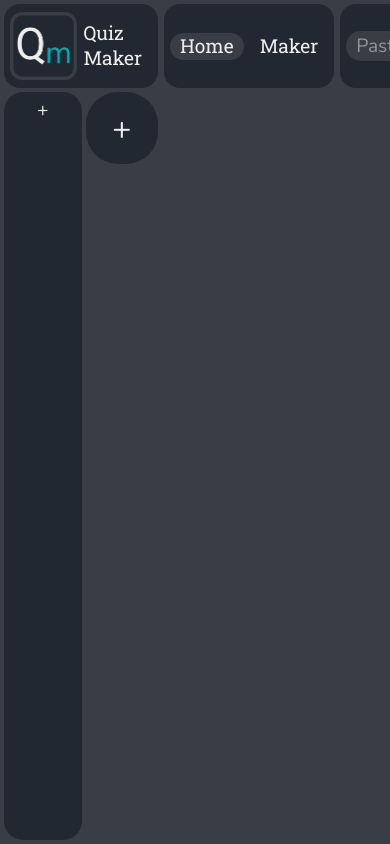
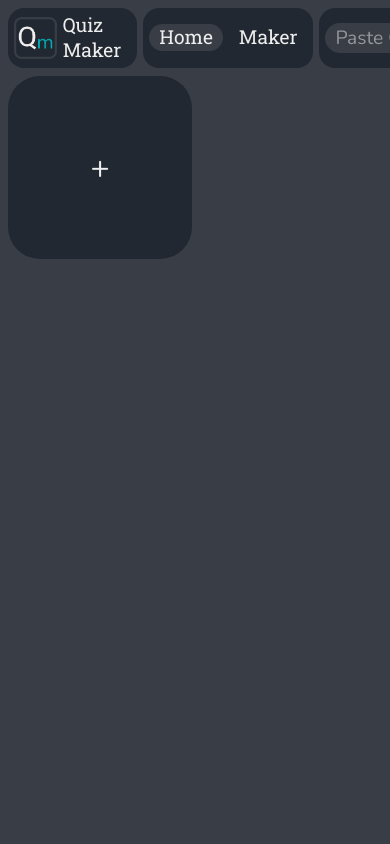
Before and after one commit to BitBoyTD/ReactQuizMaker, a React (Vite) app: page / in a window 390 px wide. Built offline with nearby package versions, Linux system fonts and the light colour scheme.

Commit message:
add: media queries

```diff
--- a/src/App.css
+++ b/src/App.css
@@ -78,6 +78,19 @@ textarea {
 }
 textarea:focus {
   outline: solid var(--blue) 3px;
+}
+/* global media queries */
+@media (max-width: 725px) {
+  main {
+    top: calc(2vh + 7vh);
+    left: 1vh;
+    width: calc(100vw - 2vh);
+  }
+  textarea {
+    margin-bottom: 1vh;
+    width: calc(100vw - 4vh);
+    padding: 1vh;
+  }
 }
 
 /* nav */
@@ -190,6 +203,22 @@ nav .marginRight {
   color: var(--white);
 }
 
+/* nav media queries */
+@media (max-width: 725px) {
+  nav {
+    top: 1vh;
+    left: 1vh;
+    height: 7vh;
+  }
+  nav div {
+    height: 7vh;
+  }
+  .logoBtn,
+  .logoBtn img {
+    height: 5vh;
+  }
+}
+
 /* Maker Styles */
 #maker {
   display: flex;
@@ -221,6 +250,15 @@ nav .marginRight {
 #title {
   max-width: 27vw;
   overflow: hidden;
+}
+/* maker media queries */
+@media (max-width: 725px) {
+  #plusBtn {
+    width: calc(100vw - 2vh);
+  }
+  #title {
+    max-width: calc(100vw - 4vh);
+  }
 }
 
 /* Home Styles */
@@ -285,6 +323,31 @@ nav .marginRight {
 .actionDiv.visible {
   display: block;
 }
+/* home media queries */
+@media (max-width: 725px) {
+  #home {
+    grid-template-columns: repeat(2, 47vw);
+    column-gap: 1vh;
+    row-gap: 1vh;
+  }
+  .homeDiv div button {
+    background: var(--black);
+  }
+  .homeButton {
+    height: 47vw;
+    width: 47vw;
+  }
+  .homeDiv {
+    height: 47vw;
+    width: 47vw;
+  }
+  .homeDiv div {
+    right: 2vh;
+  }
+  .actionDiv {
+    display: block;
+  }
+}
 
 /* Side Menu Styles */
 #sideMenu {
@@ -304,6 +367,13 @@ nav .marginRight {
 #sideMenu button {
   overflow: hidden;
 }
+/* side menu media queries */
+@media (max-width: 725px) {
+  #sideMenu {
+    display: none;
+  }
+}
+
 /* Quiz Page Styles */
 #quiz {
   display: flex;
@@ -313,6 +383,7 @@ nav .marginRight {
 #quiz p {
   text-align: center;
   max-width: 25vw;
+  overflow: hidden;
 }
 .QQAD textarea {
   margin-bottom: 6px;
@@ -356,3 +427,12 @@ nav .marginRight {
 .QCD textarea:hover {
   cursor: pointer;
 }
+/* quiz media queries */
+@media (max-width: 725px) {
+  #quiz p {
+    max-width: calc(100vw - 4vh);
+  }
+  .quizButton {
+    width: calc(100vw - 2vh);
+  }
+}
```
